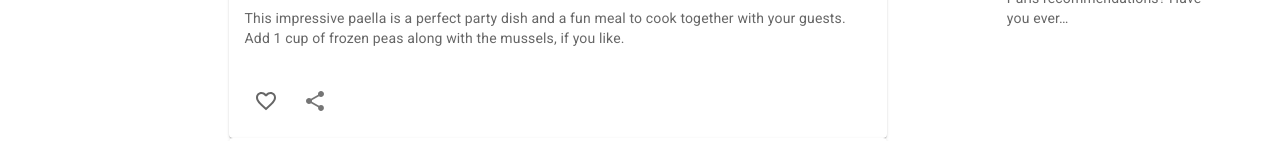
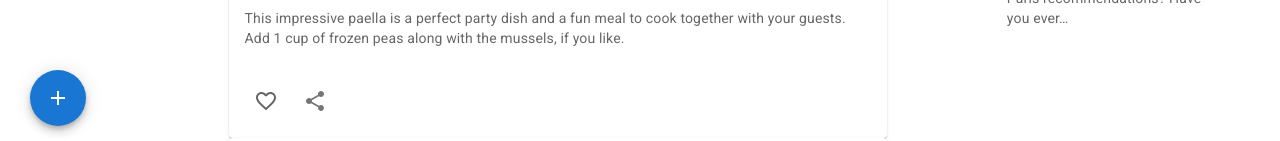
Before and after one commit to RobinHaider/Projects, a React (Vite) app in the folder react-mui/: page / in a window 1280 px wide. Shown: the part 654-795 px from the top of the page. Built offline with nearby package versions, Linux system fonts and the light colour scheme.

Commit message:
add post btn

```diff
--- a/react-mui/src/App.jsx
+++ b/react-mui/src/App.jsx
@@ -3,6 +3,7 @@ import Feed from './components/Feed';
 import Rightbar from './components/Rightbar';
 import Sidebar from './components/Sidebar';
 import Navbar from './components/Navbar';
+import AddPostBtn from './components/AddPostBtn';
 
 function App() {
   return (
@@ -13,6 +14,7 @@ function App() {
         <Feed />
         <Rightbar />
       </Stack>
+      <AddPostBtn />
     </Box>
   );
 }
--- /dev/null
+++ b/react-mui/src/components/AddPostBtn.jsx
@@ -0,0 +1,21 @@
+import { Add } from '@mui/icons-material';
+import { Fab, Tooltip } from '@mui/material';
+
+const AddPostBtn = () => {
+  return (
+    <Tooltip
+      title='Add'
+      sx={{
+        position: 'fixed',
+        bottom: 20,
+        left: { xs: 'calc(50% - 25px)', md: 30 },
+      }}
+    >
+      <Fab color='primary' aria-label='add'>
+        <Add />
+      </Fab>
+    </Tooltip>
+  );
+};
+
+export default AddPostBtn;
```
